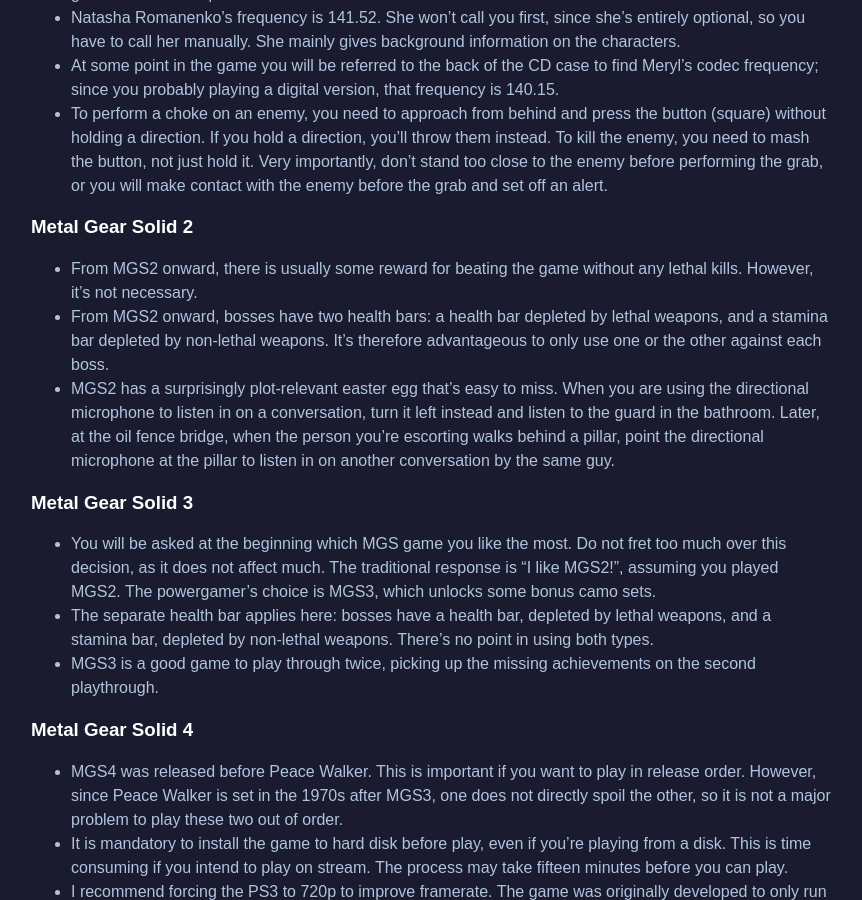
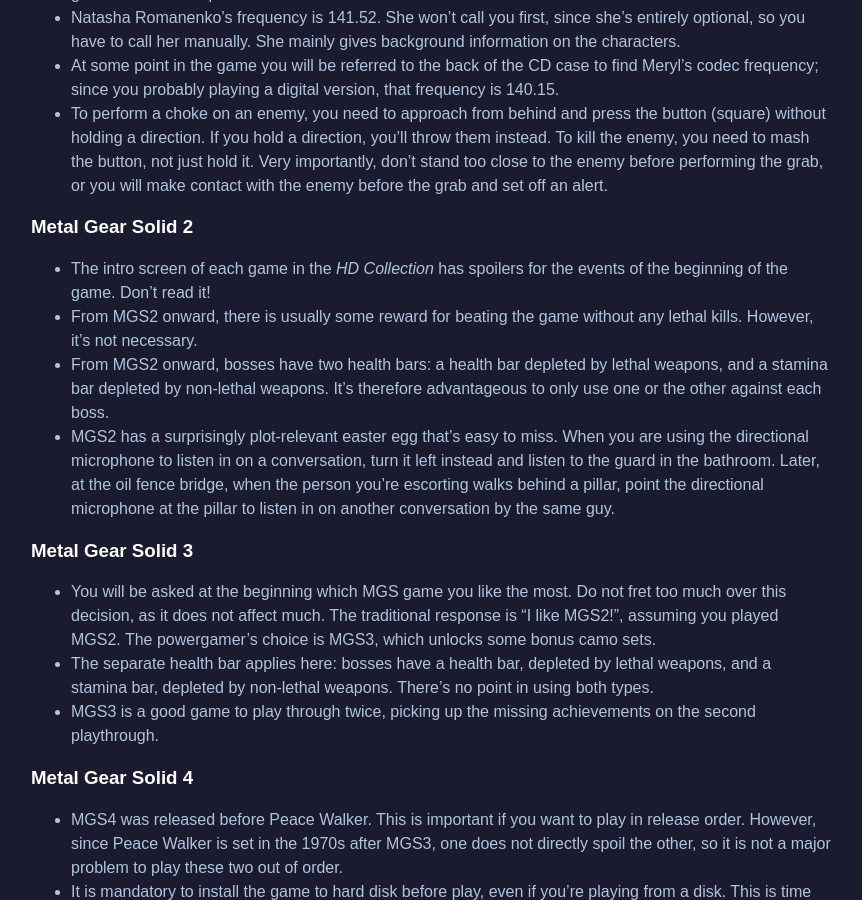
Before and after one commit to orbitalflower/orbitalflower.github.io, a Jekyll site: the page built from _posts/2018-03-12-how-to-play-all-metal-gear.md, in a window 1280 px wide and 900 px high, scrolled down 1979 px. Shown: the whole window, without its empty margins (209-1071 px from the left). Built offline with Jekyll 4.4.1, drawn with Linux system fonts in a browser that asks for light colours.

Commit message:
Add MGS advice

```diff
--- a/_posts/2018-03-12-how-to-play-all-metal-gear.md
+++ b/_posts/2018-03-12-how-to-play-all-metal-gear.md
@@ -125,6 +125,8 @@
 
 ### Metal Gear Solid 2
 
+- The intro screen of each game in the _HD Collection_ has spoilers for the
+  events of the beginning of the game. Don't read it!
 - From MGS2 onward, there is usually some reward for beating the game without
   any lethal kills. However, it's not necessary.
 - From MGS2 onward, bosses have two health bars: a health bar depleted by lethal
```
